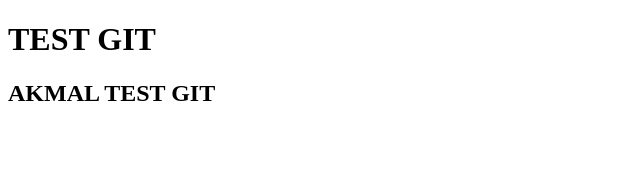
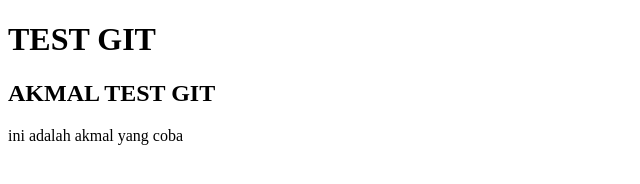
Before and after one commit to naufalols/testGit, a plain HTML site: page index.html in a window 1280 px wide. Shown: the whole page, without its empty margins (0-640 px from the left). Drawn offline with Linux system fonts and the light colour scheme.

Commit message:
tambahan tag p

```diff
--- a/index.html
+++ b/index.html
@@ -9,5 +9,6 @@
 <body>
     <h1>TEST GIT</h1>
     <h2>AKMAL TEST GIT</h2>
+    <p>ini adalah akmal yang coba</p>
 </body>
 </html>
```
